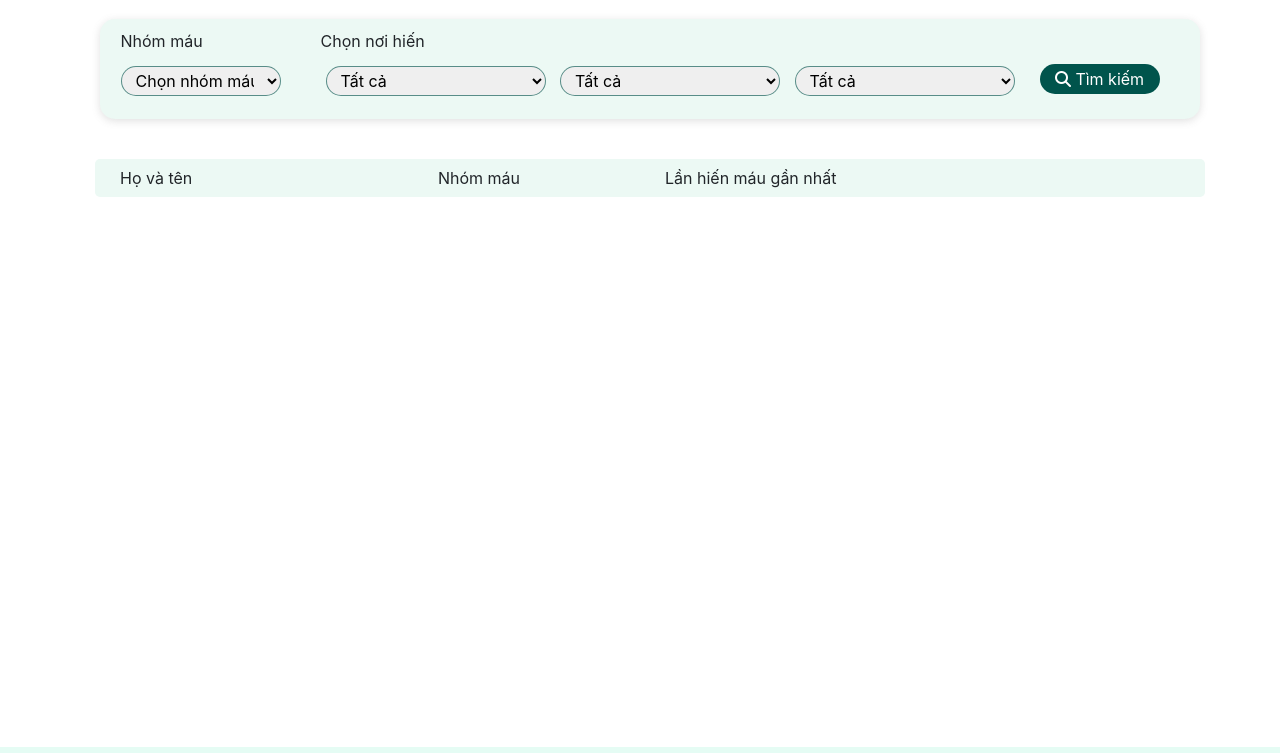
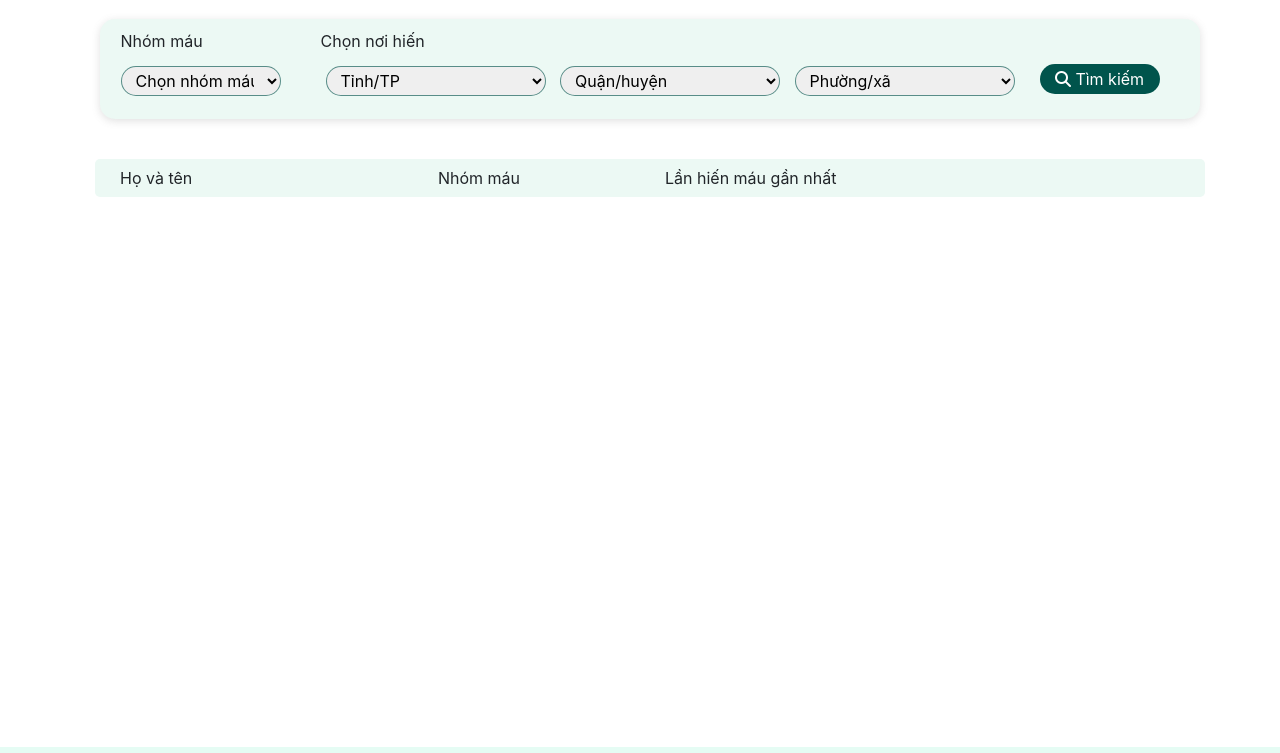
Before and after one commit to hviiet/PBL3-BloodDono, a Node server app: template views/search.ejs in a window 1280 px wide. Shown: the part 47-800 px from the top of the page. Run offline with Node 20, Linux system fonts and the light colour scheme; the template is opened without the code that fills it, so the values that code supplies are empty; some libraries are stand-ins or nearby versions.

Commit message:
fix UI lan 3

```diff
--- a/public/css/change-donor.css
+++ b/public/css/change-donor.css
@@ -61,9 +61,8 @@ body {
 
 #content .donor-box {
     width: 90%;
-    height: 100vh;
-    padding-top: 40px;
-    padding-bottom: auto;
+    height: 100%;
+    padding: 40px 0;
     background: rgb(2,0,36);
     background: rgb(160, 228, 203);
 }
--- a/public/css/donor.css
+++ b/public/css/donor.css
@@ -71,8 +71,9 @@ li {
 
 #content .donor-box {
     width: 90%;
-    height: 100vh;
+    height: 100%;
     padding-top: 40px;
+    padding-bottom: 50px;
     background: rgb(2, 0, 36);
     background: rgb(160, 228, 203);
 }
--- a/views/search.ejs
+++ b/views/search.ejs
@@ -55,14 +55,16 @@
 
                     <div class="search-address">
                         <label for="">Chọn nơi hiến</label> <br>
+                        <select class="customize search-province" id="province" name="province">
+                            <option value="default" selected>Tỉnh/TP</option>
+                        </select>
+
+                        <select class="customize search-district" id="district" name="district">
+                            <option value="default" selected>Quận/huyện</option>
+                        </select>
+
                         <select class="customize search-ward" id="ward" name="ward">
-                            <option value="default" selected hidden>Tất cả</option>
-                        </select>
-                        <select class="customize search-district" id="district" name="district">
-                            <option value="default" selected>Tất cả</option>
-                        </select>
-                        <select class="customize search-province" id="province" name="province">
-                            <option value="default" selected>Tất cả</option>
+                            <option value="default" selected hidden>Phường/xã</option>
                         </select>
                     </div>
 
```
